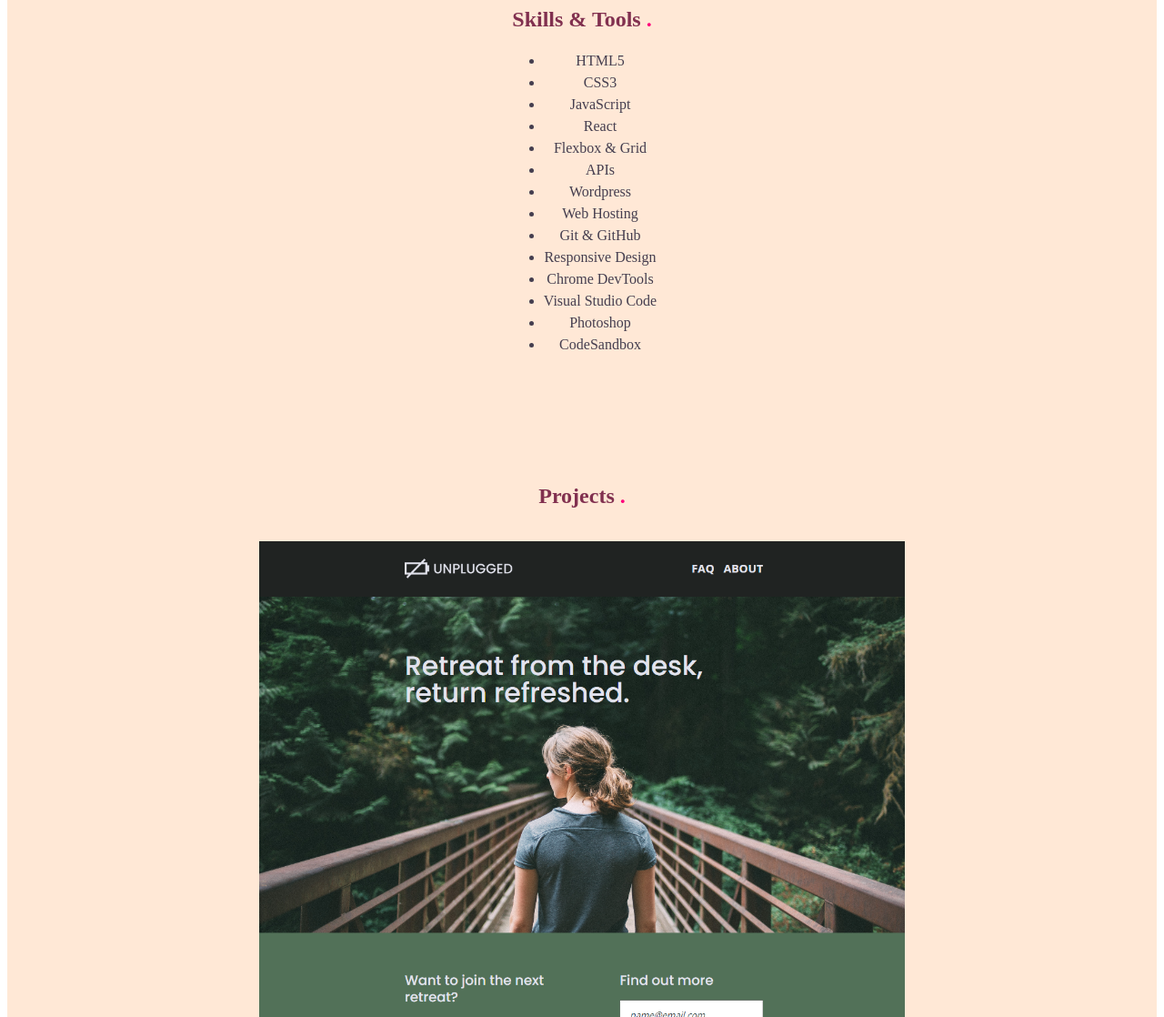
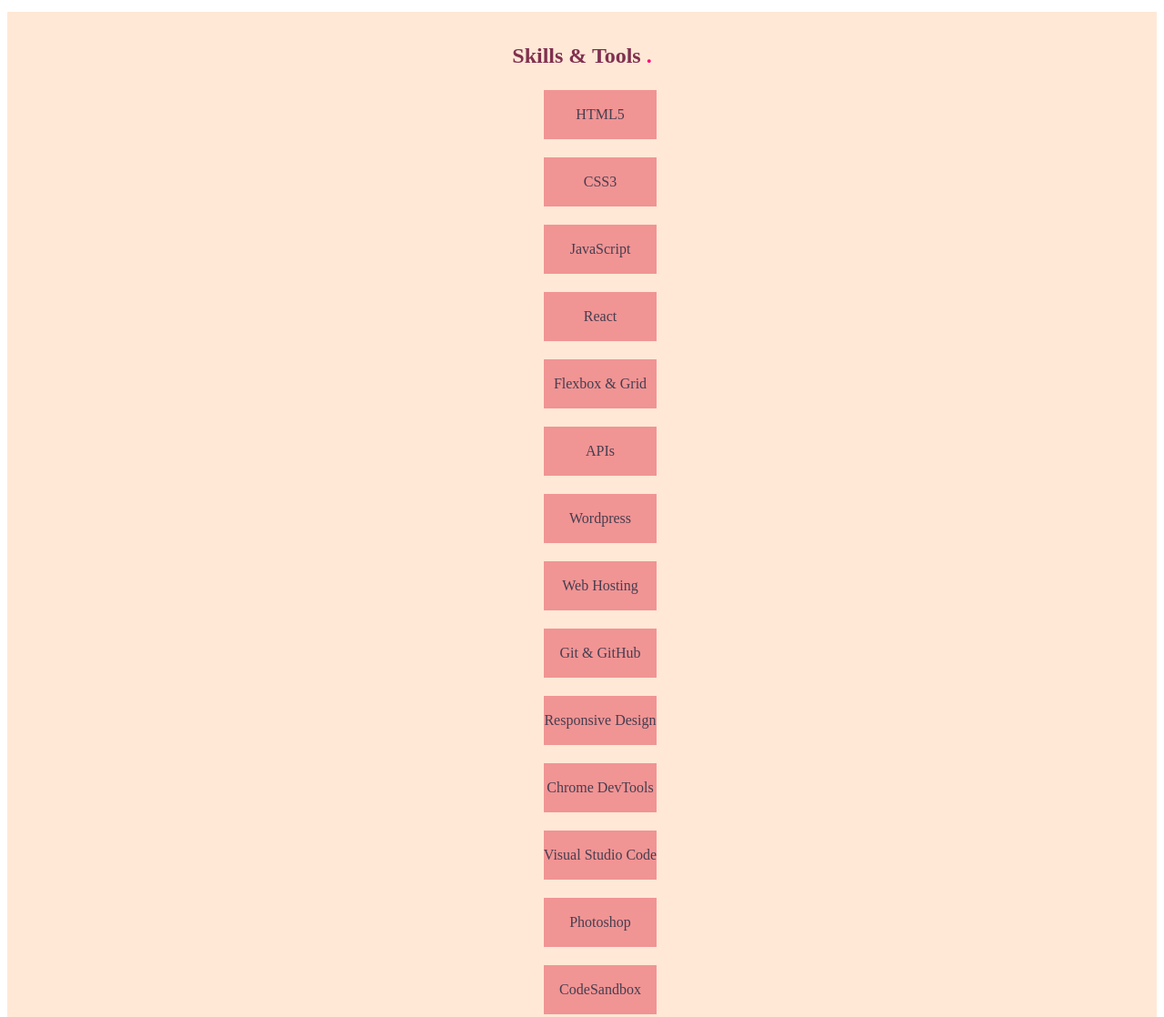
Before and after one commit to itsyagirlalexcote/portfolio, a plain HTML site: page index.html in a window 1280 px wide. Shown: the part 1237-2355 px from the top of the page at 91% size. Drawn offline with Linux system fonts and the light colour scheme; a web font is replaced by a local one.

Commit message:
minor css changes

```diff
--- a/css/main.css
+++ b/css/main.css
@@ -168,7 +168,7 @@
 }
 
 p {
-  margin: 0;
+  margin: 10px;
 }
 
 header {
@@ -280,7 +280,17 @@
 
 /**************** SKILLS *********************/
 
+.skills-wrapper p {
+    background-color: #F19494;
+    padding: 15px 0;
+    margin: 20px 0;
+    flex-flow: row wrap;
+    list-style: none;
+}
 
+.skill {
+  width: 100%;
+}
 
 
 /**************** PROJECTS *********************/
--- a/index.html
+++ b/index.html
@@ -101,20 +101,20 @@
                         <span class="period">.</span>
                     </h2>
                     <ul class="skills-wrapper">
-                        <li class="skill">HTML5</li>
-                        <li class="skill">CSS3</li>
-                        <li class="skill">JavaScript</li>
-                        <li class="skill">React</li>
-                        <li class="skill">Flexbox & Grid</li>
-                        <li class="skill">APIs</li>
-                        <li class="skill">Wordpress</li>
-                        <li class="skill">Web Hosting</li>
-                        <li class="skill">Git & GitHub</li>
-                        <li class="skill">Responsive Design</li>
-                        <li class="skill">Chrome DevTools</li>
-                        <li class="skill">Visual Studio Code</li>
-                        <li class="skill">Photoshop</li>
-                        <li class="skill">CodeSandbox</li>
+                        <p class="skill">HTML5</p>
+                        <p class="skill">CSS3</p>
+                        <p class="skill">JavaScript</p>
+                        <p class="skill">React</p>
+                        <p class="skill">Flexbox & Grid</p>
+                        <p class="skill">APIs</p>
+                        <p class="skill">Wordpress</p>
+                        <p class="skill">Web Hosting</p>
+                        <p class="skill">Git & GitHub</p>
+                        <p class="skill">Responsive Design</p>
+                        <p class="skill">Chrome DevTools</p>
+                        <p class="skill">Visual Studio Code</p>
+                        <p class="skill">Photoshop</p>
+                        <p class="skill">CodeSandbox</p>
                     </ul>
                 </div>
             </section>
```
